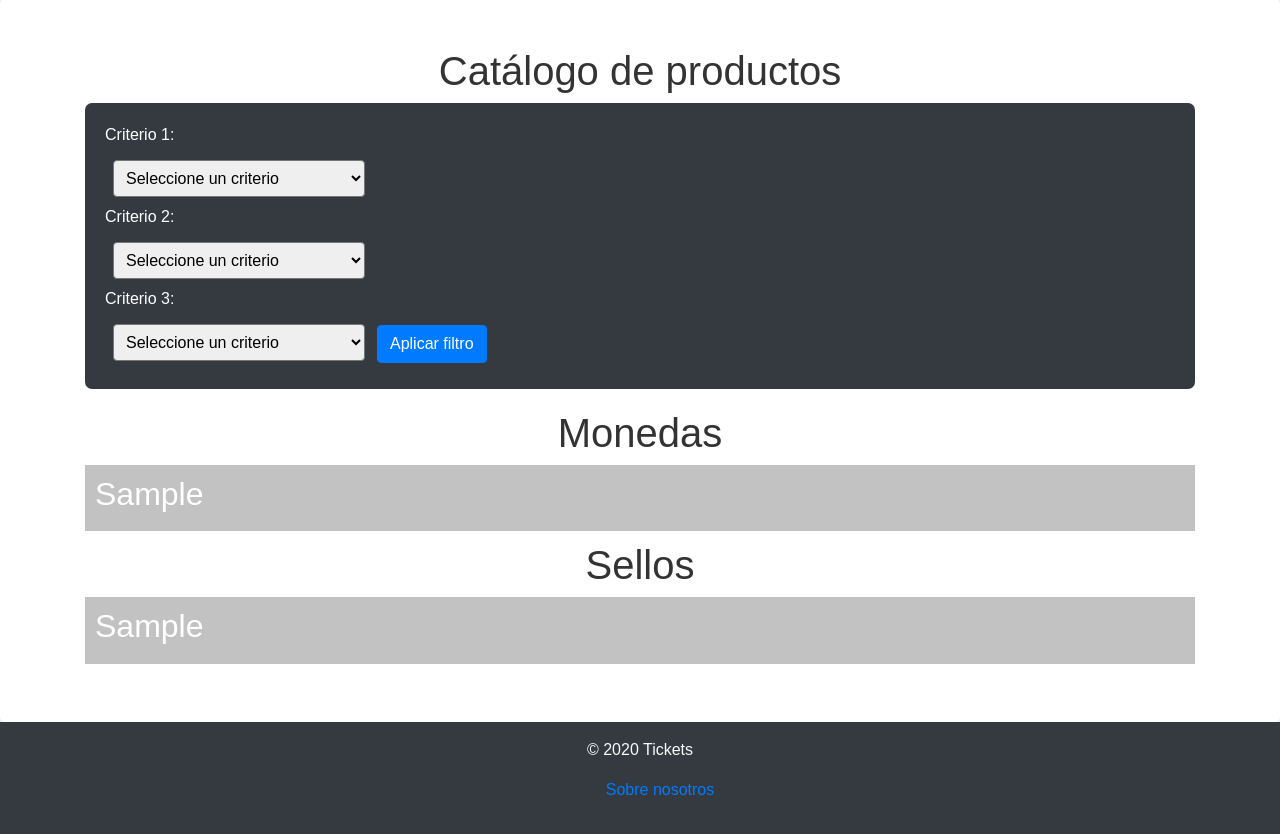
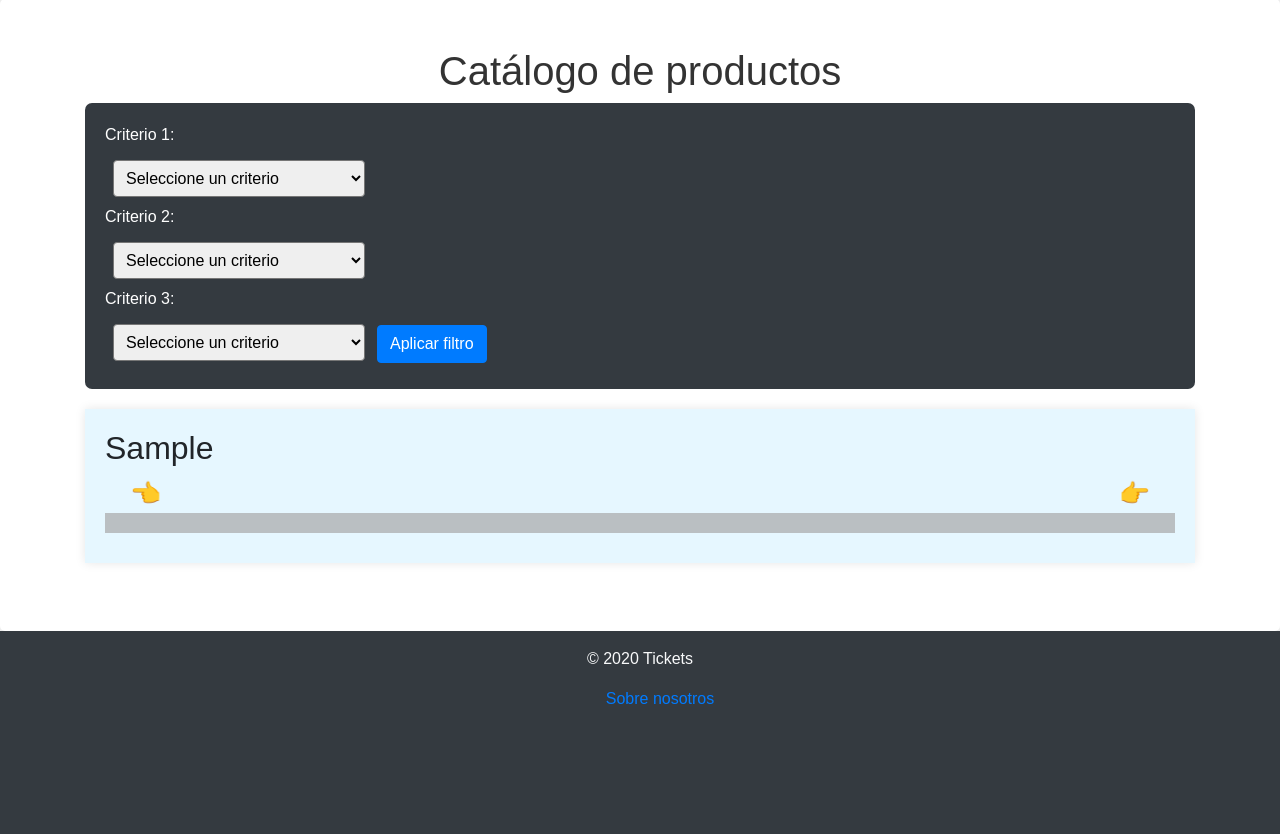
Before and after one commit to Lenient-Enterprise/CollectiStamp, a Django app: template collecti_stamp/templates/product/product_catalog.html in a window 1280 px wide. Shown: the part 223-1057 px from the top of the page. After the commit the page ends 927 px from the top, so only its background shows below. Run offline with Django 4.2, Linux system fonts and the light colour scheme; the template is opened without the code that fills it: most values are stand-ins (such as "Sample title", 1, 10 or a date in 2020); some libraries are stand-ins or nearby versions.

Commit message:
feat: Añade categorización con paginación #13
Cambia la localización del código y añade paginación

```diff
--- a/collecti_stamp/catalog/urls.py
+++ b/collecti_stamp/catalog/urls.py
@@ -1,7 +1,8 @@
 from django.urls import path
 
-from catalog.views import filter_product
+from catalog.views import product_catalog
 
 urlpatterns = [
-    path('', filter_product, name='finder'),
+    path('', product_catalog, name='finder'),
+    path('catalog/', product_catalog, name='product_catalog'),
 ]
--- a/collecti_stamp/product/urls.py
+++ b/collecti_stamp/product/urls.py
@@ -1,7 +1,6 @@
 from django.urls import path
-from .views import product_details, product_catalog
+from .views import product_details
 
 urlpatterns = [
     path('product/<int:product_id>/', product_details, name='product_details'),
-    path('catalog/', product_catalog, name='product_catalog'),
 ]
--- a/collecti_stamp/templates/product/product_catalog.html
+++ b/collecti_stamp/templates/product/product_catalog.html
@@ -90,7 +90,12 @@
         display: block;
         margin-bottom: 5px; /* Ajusta el espacio entre las etiquetas de filtro */
         }
-        .category {
+
+        .scrolling-container {
+            display: flex;
+            flex-wrap: nowrap;
+            overflow-x: auto;
+            scroll-behavior: smooth;
             background-color: rgba(169, 169, 169, 0.7);
             color: white;
             padding: 10px;
@@ -98,7 +103,52 @@
             width: 100%;
             box-sizing: border-box;
         }
+
+        .catalog-container {
+            max-width: 1200px;
+            margin: 20px auto;
+            background-color: #e6f7ff; /* Cambia el color de fondo a tu preferencia */
+            padding: 20px;
+            box-shadow: 0 0 10px rgba(0, 0, 0, 0.1);
+        }
+
+        .scrolling-card {
+            flex: 0 0 auto;
+            border: solid 1px black;
+            margin: 10px;
+            width: 250px;
+            height: 150px;
+            text-align: center;
+        }
+
+        .scrolling-container::-webkit-scrollbar {
+            display: none;
+        }
+
+        .scrolling-buttons-container {
+            display: flex;
+            justify-content: space-between;
+            font-size: 25px;
+            margin-left: 25px;
+            margin-right: 25px;
+        }
     </style>
+    <script>
+        document.addEventListener("DOMContentLoaded", function () {
+            const rightBtn = document.querySelector("#scrolling-button-right");
+            const leftBtn = document.querySelector("#scrolling-button-left");
+
+            const content = document.querySelector(".scrolling-container");
+
+            rightBtn.addEventListener("click", () => {
+                content.scrollLeft += 800;
+            });
+
+            leftBtn.addEventListener("click", () => {
+                content.scrollLeft -= 800;
+            });
+        });
+    </script>
 
     <h1>Catálogo de productos</h1>
 
@@ -133,32 +183,36 @@
         </form>
     </div>
 
-    <h1>Monedas</h1>
     {% for category in categories %}
-        <div class="category">
+    <script>
+        document.addEventListener("DOMContentLoaded", function () {
+            const rightBtn = document.querySelector("#{{category.0}}-right");
+            const leftBtn = document.querySelector("#{{category.0}}-left");
+
+            const content = document.querySelector("#{{category.0}}-container");
+
+            rightBtn.addEventListener("click", () => {
+                content.scrollLeft += 800;
+            });
+
+            leftBtn.addEventListener("click", () => {
+                content.scrollLeft -= 800;
+            });
+        });
+    </script>
+        <div class="catalog-container">
             <h2>{{ category.1 }}</h2>
-            <ul class="catalog-list">
-                {% for coin in coins %}
-                    {% if coin.category == category.0 %}
-                        {% include "product/product_card.html" with product=coin %}
+            <div class="scrolling-buttons-container">
+                <span id= {{category.0}}-left>👈</span>
+                <span id= {{category.0}}-right>👉</span>
+            </div>
+            <ul class="scrolling-container" id= {{category.0}}-container>
+                {% for product in products %}
+                    {% if product.category == category.0 %}
+                        {% include "product/product_card.html" with product=product %}
                     {% endif %}
                 {% endfor %}
             </ul>
         </div>
     {% endfor %}
-
-    <h1>Sellos</h1>
-    {% for category in categories %}
-        <div class="category">
-            <h2>{{ category.1 }}</h2>
-            <ul class="catalog-list">
-                {% for seal in seals %}
-                    {% if coin.category == category.0 %}
-                        {% include "product/product_card.html" with product=coin %}
-                    {% endif %}
-                {% endfor %}
-            </ul>
-        </div>
-    {% endfor %}
-
 {% endblock %}
```
Also changed, not shown: collecti_stamp/catalog/views.py (+22 -8 lines), collecti_stamp/product/views.py (+0 -31 lines).
